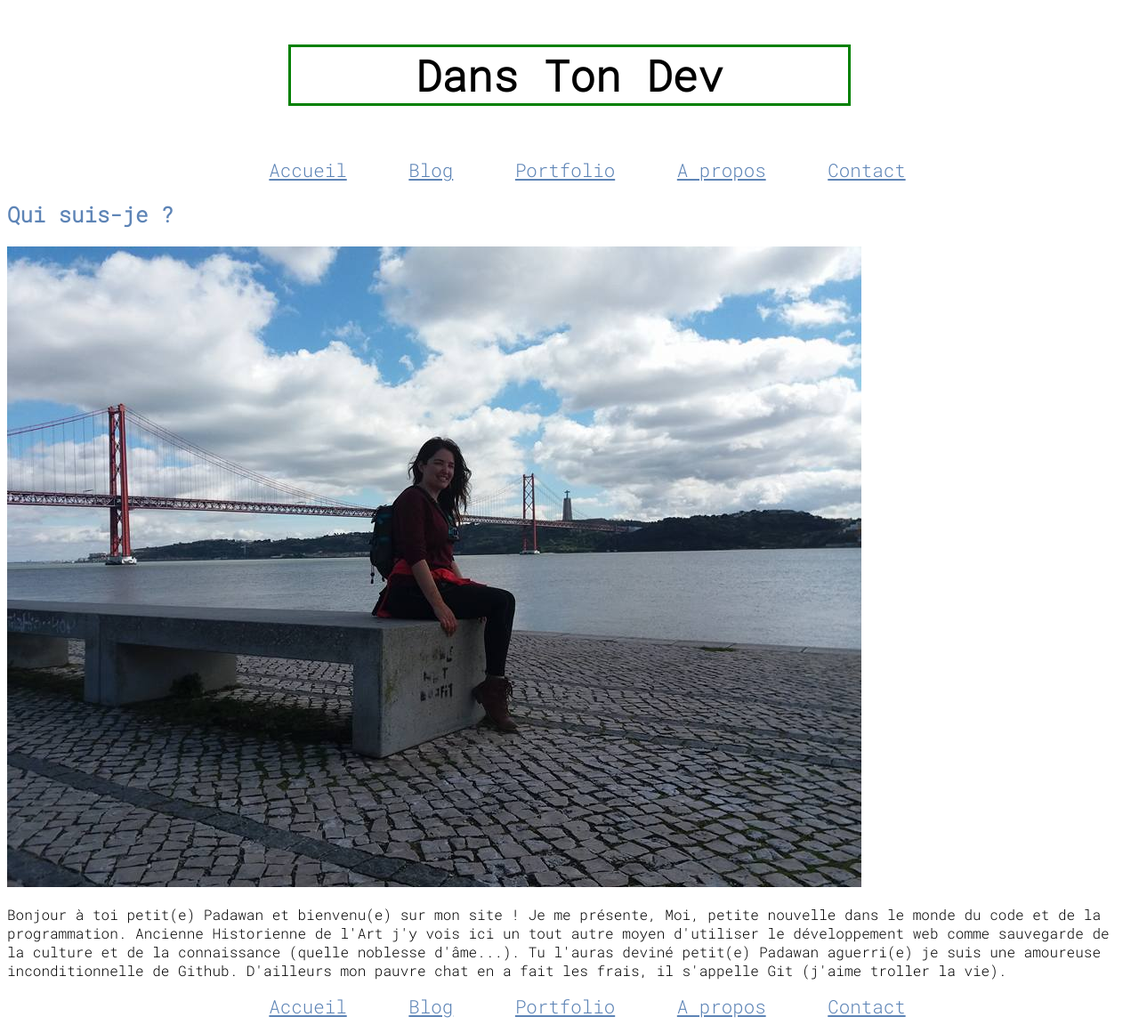
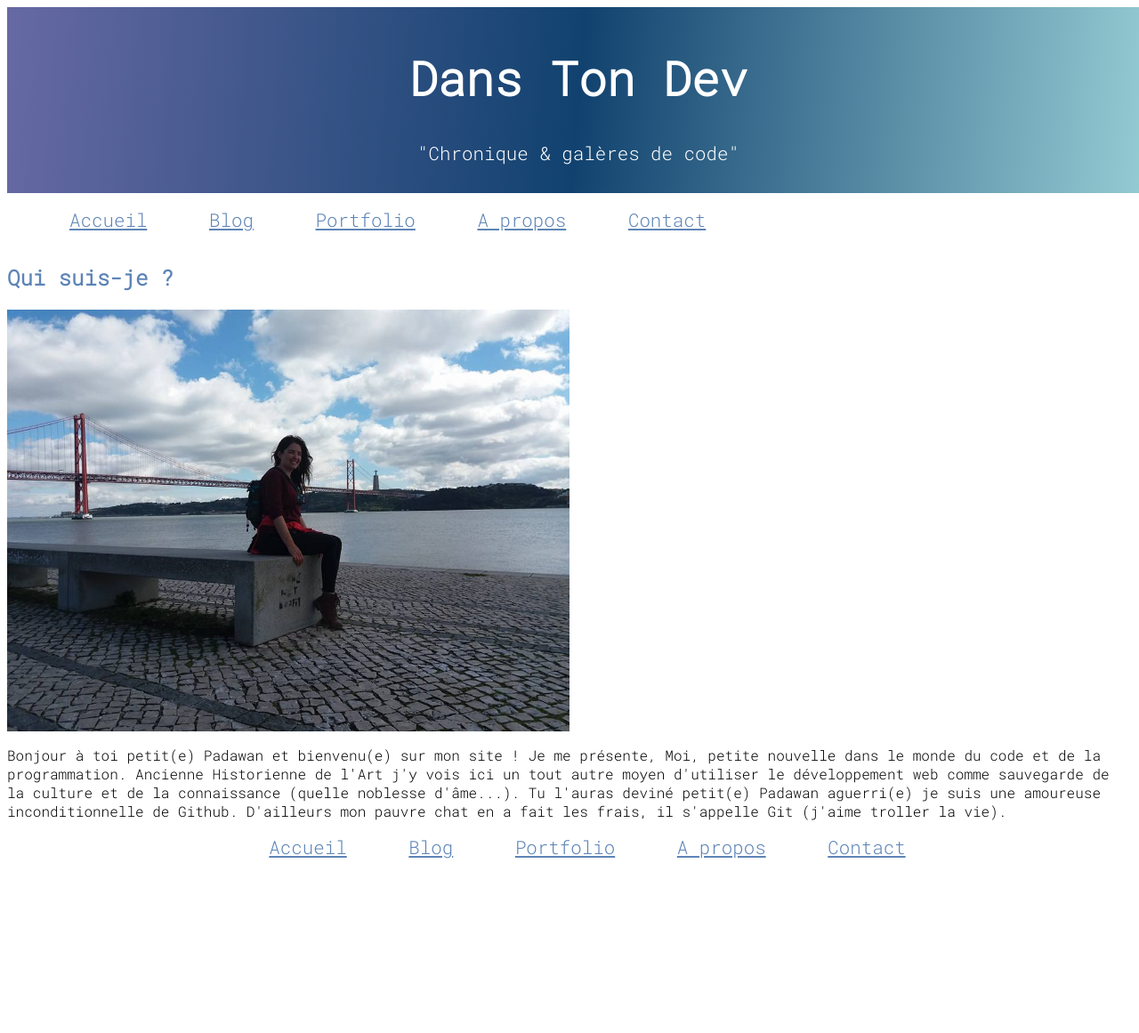
Before and after one commit to fannyperret/Php-Blog-From-Scratch, a PHP site: page / in a window 1280 px wide. Shown: the whole page at 89% size. After the commit the page ends 965 px from the top, so only its background shows below. Run offline with PHP 8.4, Linux system fonts and the light colour scheme.

Commit message:
lauchingproduction

```diff
--- a/assets/css/style.css
+++ b/assets/css/style.css
@@ -7,9 +7,10 @@ body {
 }
 
 h1 {
-  font-size: 3em;
+  font-size: 3.3em;
   text-align: center;
-  border: 3px solid green;
+  color: white;
+  /* border: 3px solid green; */
 }
 
 h2 {
@@ -46,25 +47,93 @@ ul li {
 #header {
   margin: auto;
   padding: 10px;
+  width: 100%;
+  background: linear-gradient(275deg, #95cdd4, #11426f, #6769a4);
+}
+#header p {
+  color: white;
+  font-size: 1.3em;
+  text-align: center;
+}
+
+#navbar {
+  display: flex;
+}
+
+.responsive {
+  display: block;
+  max-width: 100%;
+  height: auto;
+}
+.content {
+  position: relative;
   width: 50%;
+}
+.overlay {
+  position: absolute;
+  top: 0;
+  bottom: 0;
+  left: 0;
+  right: 0;
+  height: 100%;
+  width: 100%;
+  opacity: 0;
+  transition: .5s ease;
+  background-color: rgba(30,144,255, 0.5);
+}
+.content:hover .overlay {
+  opacity: 1;
+}
+.text {
+  position: absolute;
+  top: 50%;
+  left: 50%;
+  transform: translate(-50%, -50%);
+  -ms-transform: translate(-50%, -50%);
+  text-align: center;
+}
+.text h4 {
+  color: white;
+  font-size: 3em;
+  width: 500px;
+}
+.text p {
+  color: white;
+  font-size: 1.2em;
+  width: 500px;
+  font-style: italic;
+}
+.text span {
+  color: #FFBB00;
+  font-size: 1.5em;
+  width: 500px;
 }
 
 
 /* form */
 
+#form {
+  display: flex;
+  margin: auto;
+}
+
 .contact {
   margin: auto;
-    padding: 30px;
-  width: 600px;
+  padding: 30px;
+  min-width: 200px;
+  max-width: 600px;
+  height: auto;
 }
 
 #contact {
-  padding: 50px;
+  padding: 20px;
   box-shadow: 0 4px 8px 0 rgba(0, 0, 0, 0.2);
   transition: 0.3s;
 }
 #contact:hover {
   background-color: #4187ed;
+  opacity: 0.5;
+  filter: alpha(opacity=50);
   box-shadow: 0 8px 16px 0 rgba(0,0,0,0.2);
   border-radius: 20px;
 }
@@ -76,15 +145,18 @@ ul li {
 }
 
 input {
+  width: 100%;
+  margin: 3px;
   padding: 20px;
-  border-radius: 20px;
+  border-radius: 5px;
   border-style: solid;
-  border-color: yellow;
+  border-color: #FFBB00;
 }
 
 textarea {
+  width: 100%;
   padding: 10px;
-  border-radius: 20px;
+  border-radius: 5px;
   border-style: solid;
-  border-color: yellow;
+  border-color: #FFBB00;
 }
--- a/includes/header.php
+++ b/includes/header.php
@@ -1,3 +1,4 @@
 <header id="header">
   <h1>Dans Ton Dev</h1>
+  <p>"Chronique & galères de code"</p>
 </header>
--- a/pages/home.php
+++ b/pages/home.php
@@ -1,9 +1,23 @@
 <div id="presentation">
   <h2>Qui suis-je ?</h1>
-  <img src="assets/img/presentation_me.jpg" alt="Portrait of me in Lisboa during a road-trip in 2017.">
-  <p>Bonjour à toi petit(e) Padawan et bienvenu(e) sur mon site !
-    Je me présente, Moi, petite nouvelle dans le monde du code et de la programmation.
-    Ancienne Historienne de l'Art j'y vois ici un tout autre moyen d'utiliser le développement web comme sauvegarde de la culture et de la connaissance (quelle noblesse d'âme...).
-    Tu l'auras deviné petit(e) Padawan aguerri(e) je suis une amoureuse inconditionnelle de Github.
-    D'ailleurs mon pauvre chat en a fait les frais, il s'appelle Git (j'aime troller la vie).</p>
+
+    <div class="content">
+      <img class="responsive" src="assets/img/presentation_me.jpg" alt="Portrait of me in Lisboa during a road-trip in 2017.">
+      <div class="overlay">
+        <div class="text">
+          <h4>Hello World!</h4>
+          <p>"More the knowledge lesser the ego, lesser the knowledge more the ego."</p>
+            <span>- Albert Einstein.</span>
+        </div>
+      </div>
+
+    </div>
+    <div class="">
+      <p>Bonjour à toi petit(e) Padawan et bienvenu(e) sur mon site !
+        Je me présente, Moi, petite nouvelle dans le monde du code et de la programmation.
+        Ancienne Historienne de l'Art j'y vois ici un tout autre moyen d'utiliser le développement web comme sauvegarde de la culture et de la connaissance (quelle noblesse d'âme...).
+        Tu l'auras deviné petit(e) Padawan aguerri(e) je suis une amoureuse inconditionnelle de Github.
+        D'ailleurs mon pauvre chat en a fait les frais, il s'appelle Git (j'aime troller la vie).</p>
+    </div>
+
 </div>
```
